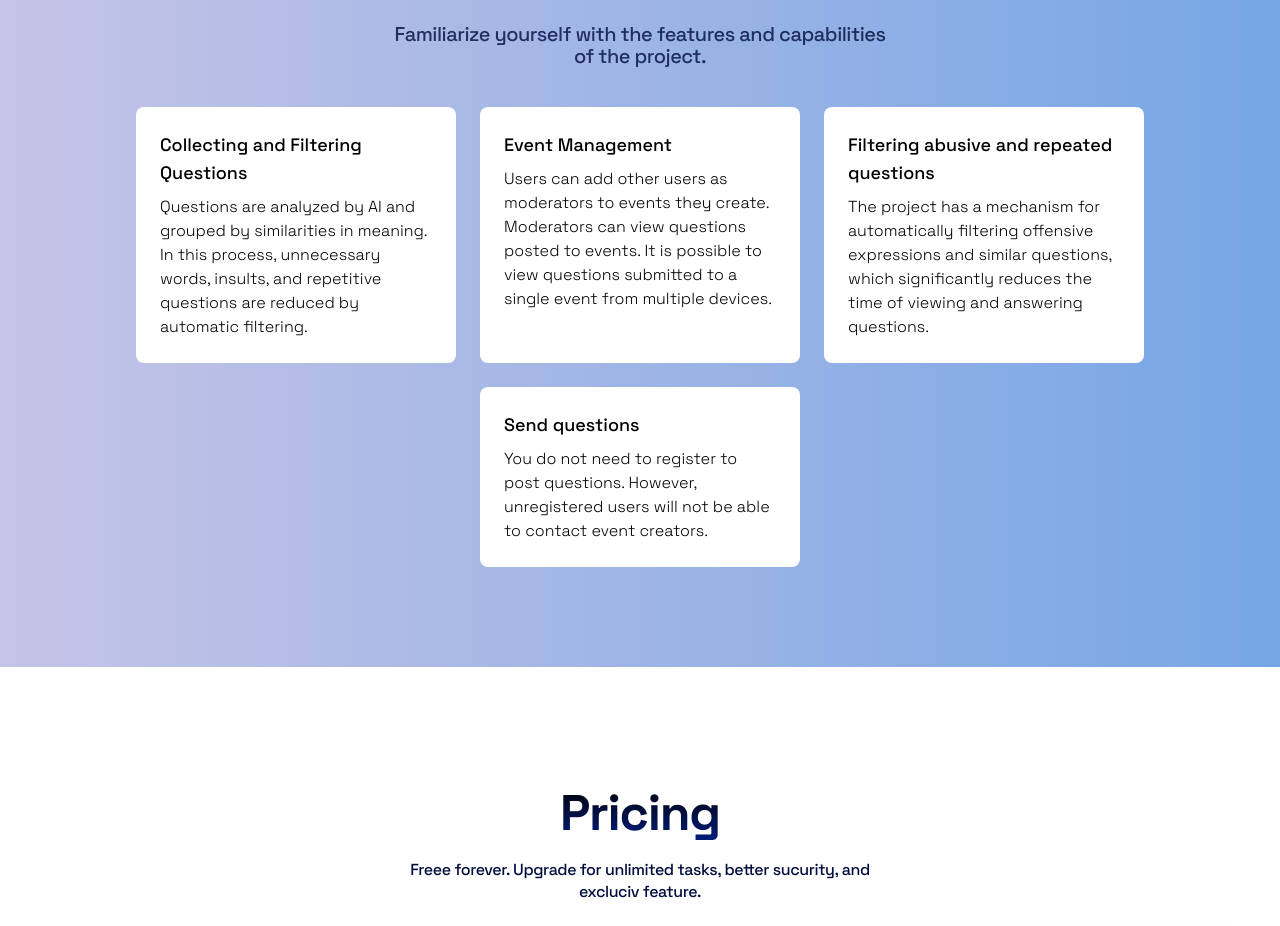
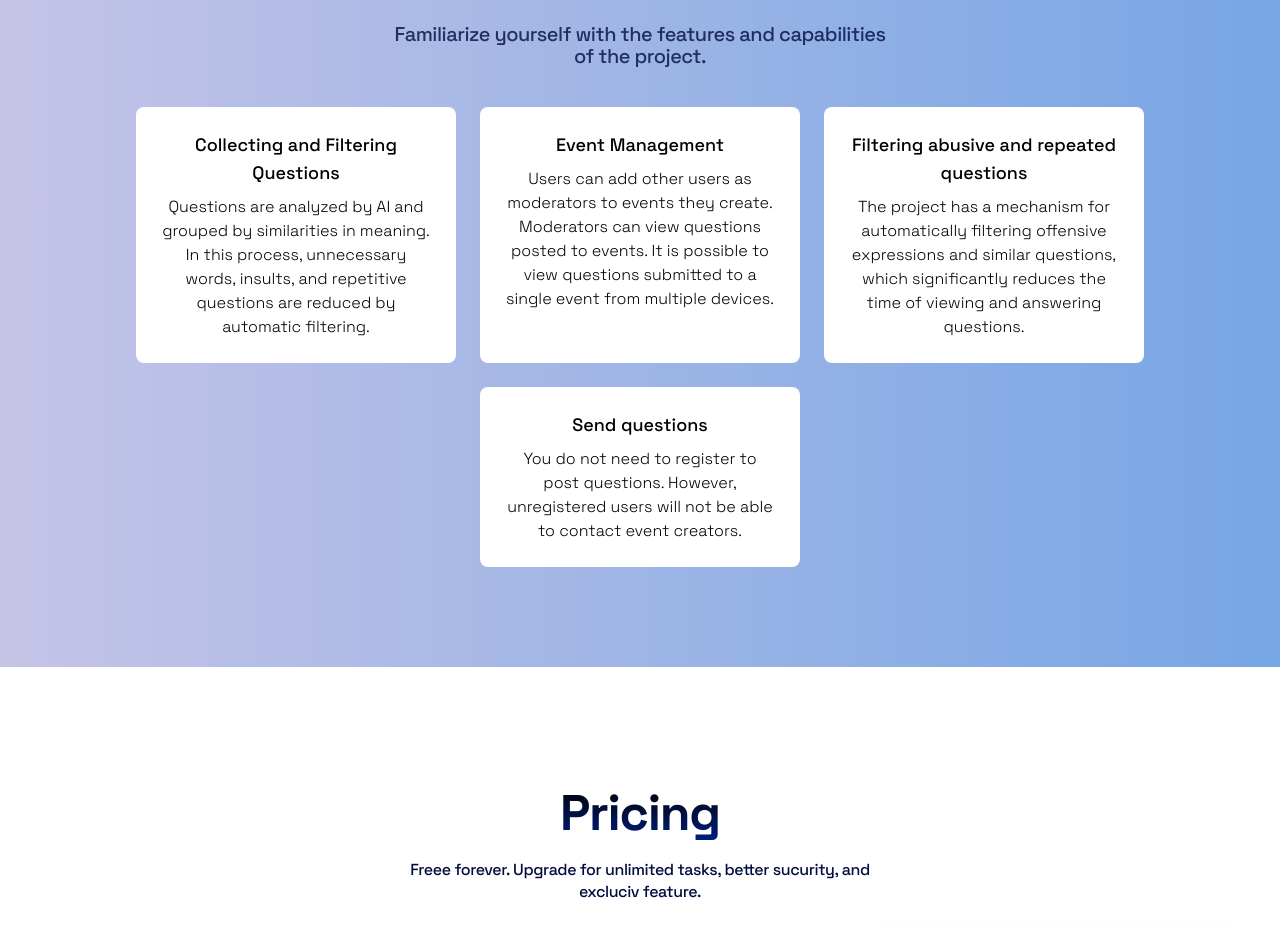
Before and after one commit to rustammdev/vue-quick-test-template, a Vue app: page / in a window 1280 px wide. Shown: the part 2085-3011 px from the top of the page. Built offline with nearby package versions, Linux system fonts and the light colour scheme.

Commit message:
text-center

```diff
--- a/src/components/Features.vue
+++ b/src/components/Features.vue
@@ -32,7 +32,7 @@ const features = [
           Features
         </h2>
         <p
-          class="md:w-full text-[18px] lg:text-[20px] leading-[22px] tracking-tight text-[#010D3E]/80 mt-4 w-[90%] text-center mx-auto font-medium max-w-lg ">
+          class="md:w-full text-[18px] lg:text-[20px] leading-[22px] tracking-tight text-[#010D3E]/80 mt-4 w-[90%] text-center mx-auto font-medium max-w-lg">
           Familiarize yourself with the features and capabilities of
           the project.
         </p>
@@ -44,13 +44,10 @@ const features = [
           v-for="(feature, index) in features"
           :key="index"
           class="relative bg-white p-6 max-w-xs flex-none w-full md:w-1/2 rounded-lg">
-          <!-- <div
-            class="absolute inset-0  rounded-lg flex items-center justify-center"></div> -->
-
-          <h3 class="font-medium text-lg mb-2">
+          <h3 class="font-medium text-lg mb-2 text-center">
             {{ feature.title }}
           </h3>
-          <p class="text-base">
+          <p class="text-base text-center">
             {{ feature.description }}
           </p>
         </blockquote>
```
